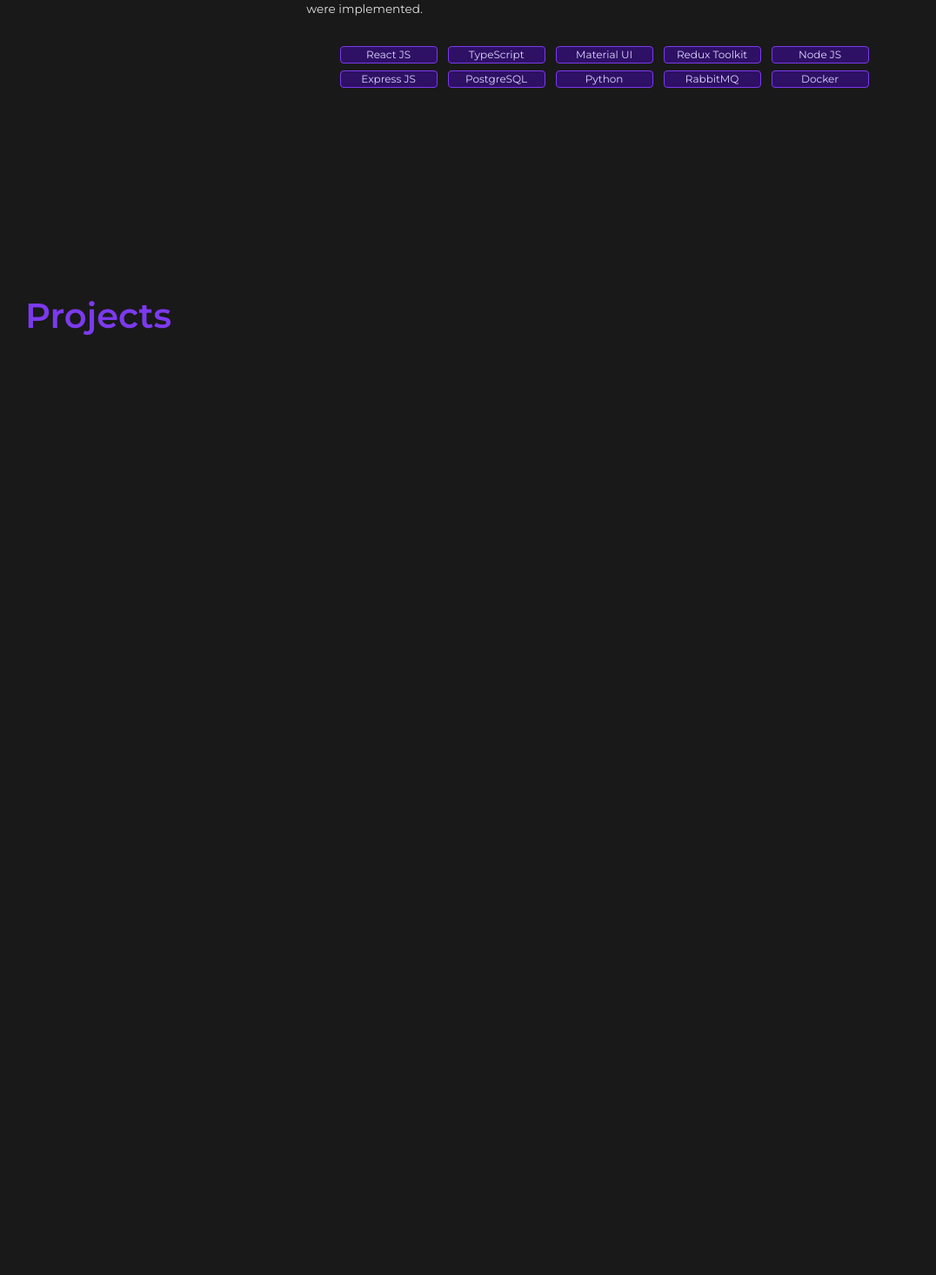
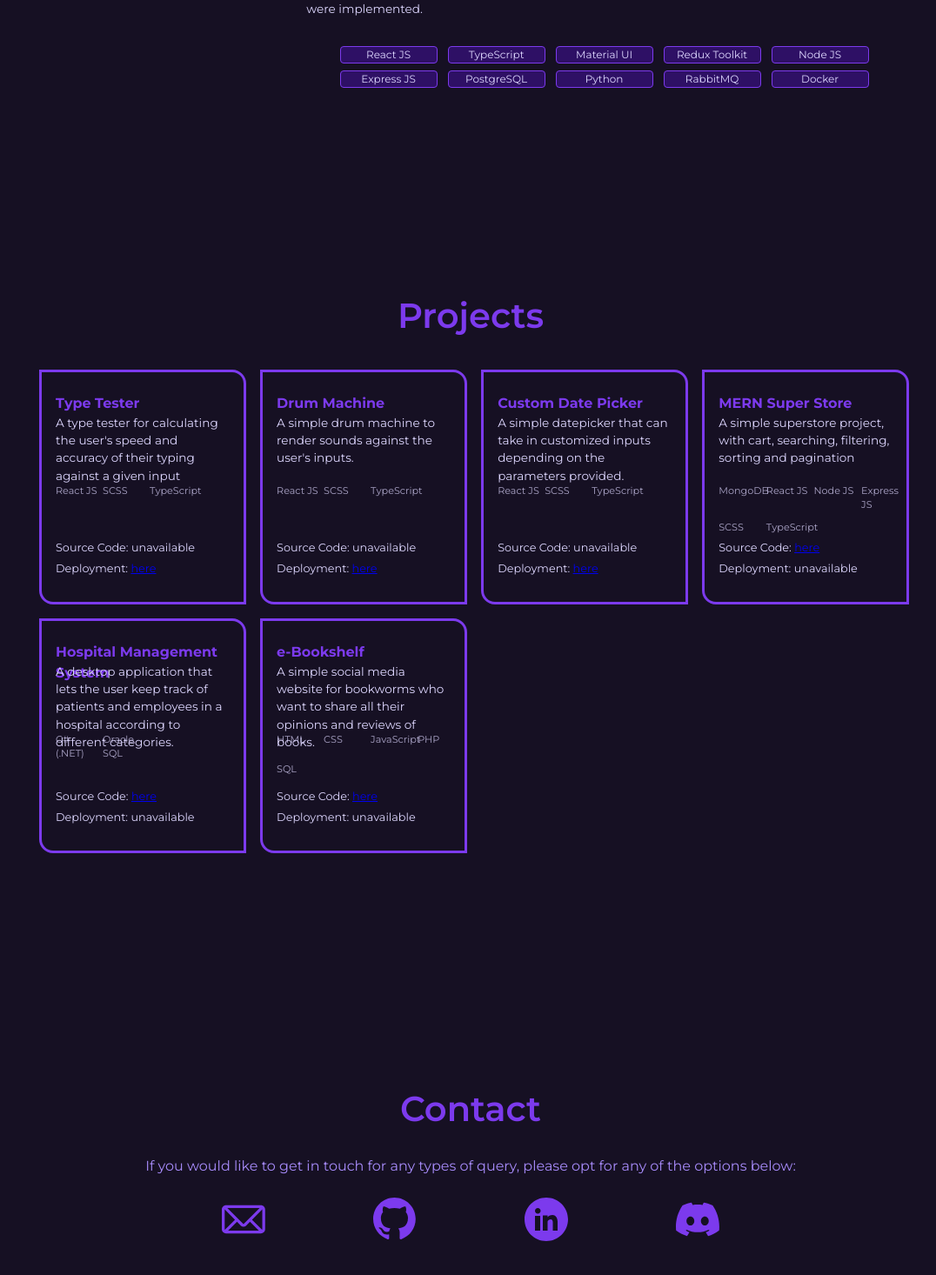
Before and after one commit to snigdho611/snigdho611.dev, a React (Vite) app: page / in a window 1280 px wide. Shown: the part 1040-2506 px from the top of the page at 87% size, without its empty margins (99-1175 px from the left). Before the commit the page ends 1529 px from the top, so only its background shows below. Built offline with nearby package versions, Linux system fonts and the light colour scheme.

Commit message:
Adding updates

```diff
--- /dev/null
+++ b/src/components/Contact/index.scss
@@ -0,0 +1,37 @@
+@use "../../styles/colors";
+
+.contact {
+
+    display: flex;
+    flex-direction: column;
+    gap: 1.5rem;
+    // justify-content: center;
+    align-items: center;
+
+    &_header {
+        grid-column: span 2;
+        color: colors.$purple3;
+        font-size: 2.5rem;
+        font-weight: 600;
+        text-align: center;
+    }
+
+    &_tagline {
+        color: colors.$purple4;
+        text-align: center;
+    }
+
+    &_items {
+        display: flex;
+        justify-content: space-evenly;
+        width: 80%;
+
+        &_item {
+            transition: 0.25s transform;
+
+            &:hover {
+                transform: scale(1.15, 1.2);
+            }
+        }
+    }
+}
--- /dev/null
+++ b/src/components/Contact/index.tsx
@@ -0,0 +1,27 @@
+import "./index.scss";
+import data from "../../data";
+
+const Contact = () => {
+  return (
+    <div className="contact">
+      <span className="contact_header">Contact</span>
+      <span className="contact_tagline">
+        If you would like to get in touch for any types of query, please opt for any of the options
+        below:
+      </span>
+      <div className="contact_items">
+        {data.contact.map(({ image, url }, i) => {
+          return (
+            <a key={i} href={url} target={"_blank"} className="contact_items_item">
+              {/* <img src={image} alt="Not found" height={50} width={50} /> */}
+              {image}
+            </a>
+          );
+        })}
+      </div>
+    </div>
+
+  );
+};
+
+export default Contact;
--- a/src/components/Experience/index.scss
+++ b/src/components/Experience/index.scss
@@ -26,11 +26,13 @@
             font-weight: 400;
             transition: 0.25s color, 0.25s text-shadow;
             display: flex;
-            align-items: center;
 
             &_date {
                 font-size: 0.8rem;
                 color: colors.$slate-primary;
+                display: flex;
+                justify-content: center;
+                align-items: center
             }
 
             &-active {
@@ -55,6 +57,8 @@
             margin: 0 0 2rem 0;
             width: 90%;
             row-gap: 0.5rem;
+            // align-items: center;
+            // text-align: justify;
         }
 
         &_stacks {
--- a/src/components/Experience/index.tsx
+++ b/src/components/Experience/index.tsx
@@ -42,7 +42,7 @@
                 }}
                 className={currentExp === i ? "experience_company_item-active" : "experience_company_item"}
               >
-                {company}{" "}<span className="experience_company_item_date">-&nbsp; {timeStart} - {timeEnd ?? "Present"}</span>
+                {company}{" "}<span className="experience_company_item_date">&nbsp;-&nbsp; {timeStart} - {timeEnd ?? "Present"}</span>
               </div>);
           })
         }
--- a/src/components/Navbar/index.tsx
+++ b/src/components/Navbar/index.tsx
@@ -43,7 +43,7 @@
             rotate: "180deg"
           }}
           src={
-            "	https://res.cloudinary.com/drnym8nne/image/upload/v1689936405/portfolio/nav/logo_pvu06n.svg"
+            "/logo.svg"
           }
           alt="Not found"
           className="navbar_left_img"
--- a/src/components/Projects/index.scss
+++ b/src/components/Projects/index.scss
@@ -1,6 +1,11 @@
 @use "../../styles/colors";
 
 .projects {
+    display: flex;
+    flex-direction: column;
+    // justify-content: center;
+    align-items: center;
+
     &_header {
         grid-column: span 2;
         color: colors.$purple3;
@@ -8,4 +13,74 @@
         font-weight: 600;
         text-align: center;
     }
+
+    &_list {
+        padding: 2rem 1rem;
+        display: grid;
+        grid-template-columns: repeat(4, 24%);
+        row-gap: 1rem;
+        column-gap: 1rem;
+        position: relative;
+
+        &_item {
+            display: grid;
+            grid-template-rows: 1.5rem 5rem 4rem 1.5rem 1.5rem;
+            border-radius: 0 1rem 0 1rem;
+            border: 3px solid colors.$purple3;
+            padding: 1.5rem 1rem;
+            transition: 0.25s margin-top, 0.25s margin-bottom;
+            // background: linear-gradient(to top, colors.$purple1, colors.$purple2);
+
+            &:hover {
+                margin-top: -0.5rem;
+                margin-bottom: 0.5rem;
+            }
+
+
+            &_title {
+                font-weight: bold;
+                color: colors.$purple3;
+            }
+
+            &_description {
+                font-size: 0.85rem;
+            }
+
+            &_stack {
+                font-size: 0.7rem;
+                display: grid;
+                row-gap: 0.25rem;
+                column-gap: 0.25rem;
+                width: 100%;
+                opacity: 0.75;
+                grid-template-columns: repeat(4, 25%);
+            }
+
+            &_url,
+            &_hosted {
+                font-size: 0.8rem;
+            }
+        }
+
+    }
 }
+
+@media only screen and (max-width: 600px) {
+    .projects {
+        &_list {
+            grid-template-columns: repeat(1, 100%);
+
+
+            &_item {
+                // &_description {
+                //     // -webkit-line-clamp: 1;
+                //     // display: none;
+                // }
+
+                &_stack {
+                    grid-template-columns: repeat(2, 50%);
+                }
+            }
+        }
+    }
+}
--- a/src/components/Projects/index.tsx
+++ b/src/components/Projects/index.tsx
@@ -1,11 +1,24 @@
 import "./index.scss";
+import data from "../../data";
 
 const index = () => {
   return (
     <div className='projects'>
       <span className='projects_header'>Projects</span>
+      <div className="projects_list">
+        {data.projects.slice(0).reverse().map((element, i) => {
+          return (
+            <div key={i} className="projects_list_item">
+              <span className="projects_list_item_title">{element.title}</span>
+              <span className="projects_list_item_description">{element.description}</span>
+              <span className="projects_list_item_stack">{element.stack.map((stack) => (<span>{stack}</span>))}</span>
+              <span className="projects_list_item_url">Source Code: {element.url ? <a href={element.url}>here</a> : "unavailable"}</span>
+              <span className="projects_list_item_hosted">Deployment: {element.hosted ? <a href={element.hosted}>here</a> : "unavailable"}</span>
+            </div>);
+        })}
+      </div>
     </div>
-  )
-}
+  );
+};
 
-export default index
+export default index;
--- a/src/data/index.tsx
+++ b/src/data/index.tsx
@@ -1,21 +1,23 @@
 const data = {
   projects: [
-    {
-      id: 1,
-      title: "Smart Inventory System",
-      description:
-        "A web application that uses Data Mining to suggest inventory items to the user for better sales and predictive analysis.",
-      stack: ["React JS", "CSS", "SQL", "Python", "Django"],
-      url: "https://github.com/snigdho611/smart-inventory-using-data-mining",
-    },
-    {
-      id: 2,
-      title: "Industryal",
-      description:
-        "A fullstack ERP system that can handle the entirety of factory management process, from raw materials to finished products.",
-      stack: ["React JS", "CSS", "Laravel", "SQL"],
-      url: "https://github.com/fffffatah/Industryal-An-ERP-System",
-    },
+    // {
+    //   id: 1,
+    //   title: "Smart Inventory System",
+    //   description:
+    //     "A web application that uses Data Mining to suggest inventory items to the user for better sales and predictive analysis.",
+    //   stack: ["React JS", "CSS", "SQL", "Python", "Django"],
+    //   url: "https://github.com/snigdho611/smart-inventory-using-data-mining",
+    //   hosted: null
+    // },
+    // {
+    //   id: 2,
+    //   title: "Industryal",
+    //   description:
+    //     "A fullstack ERP system that can handle the entirety of factory management process, from raw materials to finished products.",
+    //   stack: ["React JS", "CSS", "Laravel", "SQL"],
+    //   url: "https://github.com/fffffatah/Industryal-An-ERP-System",
+    //   hosted: null
+    // },
     {
       id: 3,
       title: "e-Bookshelf",
@@ -23,6 +25,7 @@
         "A simple social media website for bookworms who want to share all their opinions and reviews of books.",
       stack: ["HTML", "CSS", "JavaScript", "PHP", "SQL"],
       url: "https://github.com/Atanusaha143/eBookshelf---a-Book-Cataloging-Social-Platform",
+      hosted: null
     },
     {
       id: 4,
@@ -31,21 +34,40 @@
         "A desktop application that lets the user keep track of patients and employees in a hospital according to different categories.",
       stack: ["C# (.NET)", "Oracle SQL"],
       url: "https://github.com/snigdho611/hospital-management-system",
+      hosted: null
     },
     {
       id: 5,
       title: "MERN Super Store",
       description:
-        "A simple superstore project. Originally done with React JS, Express and MongoDB. Now updated the project with things like SCSS, TypeScript and a cloud database instance for data storage.",
+        "A simple superstore project, with cart, searching, filtering, sorting and pagination",
       stack: ["MongoDB", "React JS", "Node JS", "Express JS", "SCSS", "TypeScript"],
       url: "https://github.com/snigdho611/mern-superstore",
+      hosted: null
     },
     {
       id: 6,
       title: "Custom Date Picker",
       description: "A simple datepicker that can take in customized inputs depending on the parameters provided.",
-      stack: ["MongoDB", "React JS", "Node JS", "Express JS", "SCSS", "TypeScript"],
+      stack: ["React JS", "SCSS", "TypeScript"],
+      url: null,
+      hosted: 'https://custom-react-datepicker-yfku.vercel.app/'
+    },
+    {
+      id: 7,
+      title: "Drum Machine",
+      description: "A simple drum machine to render sounds against the user's inputs.",
+      stack: ["React JS", "SCSS", "TypeScript"],
+      url: null,
       hosted: 'https://react-drums.vercel.app'
+    },
+    {
+      id: 8,
+      title: "Type Tester",
+      description: "A type tester for calculating the user's speed and accuracy of their typing against a given input",
+      stack: ["React JS", "SCSS", "TypeScript"],
+      url: null,
+      hosted: 'https://react-type-speed.vercel.app'
     }
   ],
   experience: [
@@ -53,7 +75,7 @@
       id: 1,
       company: "BJIT",
       title: "Software Engineer (Web)",
-      timeStart: "Mar 2022",
+      timeStart: "Mar '22",
       timeEnd: null,
       url: "https://bjitgroup.com/",
       works: [
@@ -90,8 +112,8 @@
       id: 2,
       company: "Sohopathi",
       title: "Software Engineer (Full Stack)",
-      timeStart: "Sep 2021",
-      timeEnd: "Mar 2022",
+      timeStart: "Sep '21",
+      timeEnd: "Mar '22",
       url: "https://sohopathi.io/",
       stack: ["React JS", "TypeScript", "SCSS", "Node JS", "Express JS", "MongoDB",],
       works: [
@@ -111,8 +133,8 @@
       id: 3,
       company: "Deepchainlabs",
       title: "Software Engineer Intern",
-      timeStart: "Jul 2021",
-      timeEnd: "Sep 2022",
+      timeStart: "Jul '21",
+      timeEnd: "Sep '22",
       url: "https://www.deepchainlabs.com/",
       stack: ["Laravel", "MySQL"],
       works: ["Worked on an Online Medical Platform. Maintained modules that worked with user, client, transactions and sessions for the system. Wrote API as per requirement for proper integration with UI."],
@@ -141,7 +163,7 @@
           <path
             className="main_contact_content_links_link_svg_path"
             d="M20.6411 0H2.27242C1.01934 0 0 1.0193 0 2.27242V12.7276C0 13.9807 1.01934 15 2.27242 15H20.6411C21.8941 15 22.9134 13.9807 22.9134 12.7276V2.27242C22.9135 1.0193 21.8942 0 20.6411 0ZM21.3986 2.27242V12.7276C21.3986 12.8471 21.3649 12.9562 21.3153 13.0568L15.9601 7.70116L21.3971 2.26425C21.3971 2.26727 21.3986 2.26945 21.3986 2.27242ZM1.51495 12.7275V2.27242C1.51495 2.26945 1.51648 2.26731 1.51648 2.26429L6.95339 7.70121L1.59783 13.0567C1.54861 12.9562 1.51495 12.8471 1.51495 12.7275ZM11.6905 9.82867C11.5656 9.95362 11.348 9.95362 11.223 9.82867L2.90968 1.51495H20.0042L11.6905 9.82867ZM8.02451 8.77237L10.1519 10.8998C10.5007 11.2485 10.9641 11.4405 11.4568 11.4405C11.9494 11.4405 12.4129 11.2485 12.7617 10.8998L14.8891 8.77237L19.6014 13.4851H3.31177L8.02451 8.77237Z"
-            fill="#059669"
+            fill="#7c3aed"
           />
         </svg>
       ),
@@ -151,20 +173,12 @@
       id: 2,
       image: (
         <svg
+          // width="98"
+          // height="96"
           width="50"
           height="50"
-          viewBox="0 0 20 20"
-          fill="none"
-          xmlns="http://www.w3.org/2000/svg"
-          className="main_contact_content_links_link_svg"
-        >
-          <path
-            fillRule="evenodd"
-            clipRule="evenodd"
-            d="M12.6395 19.648C16.8816 18.4901 20 14.6092 20 10C20 4.47715 15.5228 0 10 0C4.47715 0 0 4.47715 0 10C0 14.6832 3.21929 18.6145 7.56561 19.7016C7.5308 19.6903 7.49627 19.6786 7.46204 19.6665V17.3172C6.88677 17.513 5.53899 17.6864 4.75005 16.8138C4.36988 16.3933 4.13627 15.9978 3.91738 15.6272C3.56847 15.0365 3.25698 14.5091 2.44897 14.0451C3.89537 13.7095 4.80484 14.8002 5.07878 15.3875C5.27053 15.779 6.03208 16.4447 7.54422 15.9748C7.54422 14.8338 7.98252 14.4926 8.20167 14.4646C5.98277 14.7478 1.79152 11.7798 4.66788 6.9135C4.53091 6.35416 4.33916 4.73208 4.66788 4.22867C4.9966 3.72527 6.66762 4.62021 7.46204 5.31938C8.25645 4.95581 10.3713 4.44681 12.4751 5.31938C13.79 3.97697 14.9405 4.0329 15.3514 4.22867C15.4884 4.84395 15.6802 6.27586 15.3514 7.0813C16.9951 8.00422 16.9951 14.4646 11.8998 14.5485C12.623 15.6895 12.6942 16.2545 12.6395 16.3943V19.648ZM12.0048 19.799C11.4251 19.9016 10.6728 19.9913 9.89002 19.9994C9.92663 19.9998 9.96329 20 10 20C10.6866 20 11.3571 19.9308 12.0048 19.799Z"
-            fill="#059669"
-            className="main_contact_content_links_link_svg_path"
-          />
+          viewBox="0 0 100 100" xmlns="http://www.w3.org/2000/svg">
+          <path fill-rule="evenodd" clip-rule="evenodd" d="M48.854 0C21.839 0 0 22 0 49.217c0 21.756 13.993 40.172 33.405 46.69 2.427.49 3.316-1.059 3.316-2.362 0-1.141-.08-5.052-.08-9.127-13.59 2.934-16.42-5.867-16.42-5.867-2.184-5.704-5.42-7.17-5.42-7.17-4.448-3.015.324-3.015.324-3.015 4.934.326 7.523 5.052 7.523 5.052 4.367 7.496 11.404 5.378 14.235 4.074.404-3.178 1.699-5.378 3.074-6.6-10.839-1.141-22.243-5.378-22.243-24.283 0-5.378 1.94-9.778 5.014-13.2-.485-1.222-2.184-6.275.486-13.038 0 0 4.125-1.304 13.426 5.052a46.97 46.97 0 0 1 12.214-1.63c4.125 0 8.33.571 12.213 1.63 9.302-6.356 13.427-5.052 13.427-5.052 2.67 6.763.97 11.816.485 13.038 3.155 3.422 5.015 7.822 5.015 13.2 0 18.905-11.404 23.06-22.324 24.283 1.78 1.548 3.316 4.481 3.316 9.126 0 6.6-.08 11.897-.08 13.526 0 1.304.89 2.853 3.316 2.364 19.412-6.52 33.405-24.935 33.405-46.691C97.707 22 75.788 0 48.854 0z" fill="#7c3aed" />
         </svg>
       ),
       url: "https://www.github.com/snigdho611",
@@ -184,7 +198,7 @@
             fillRule="evenodd"
             clipRule="evenodd"
             d="M10 20C15.5228 20 20 15.5228 20 10C20 4.47715 15.5228 0 10 0C4.47715 0 0 4.47715 0 10C0 15.5228 4.47715 20 10 20ZM6.1 7.4C6.81797 7.4 7.4 6.81797 7.4 6.1C7.4 5.38203 6.81797 4.8 6.1 4.8C5.38203 4.8 4.8 5.38203 4.8 6.1C4.8 6.81797 5.38203 7.4 6.1 7.4ZM4.80001 8.4H7.20001V15.2H4.80001V8.4ZM8.40001 8.4V15.2H10.6V11C10.6667 10.6667 11.08 10 12.2 10C12.84 10.16 13 11 13 11.4V15.2H15.2V11C15.2 10 14.72 8 12.8 8C11 8.2 10.6 8.93333 10.6 9.2V8.2H8.40001V8.4Z"
-            fill="#059669"
+            fill="#7c3aed"
             className="main_contact_content_links_link_svg_path"
           />
         </svg>
@@ -204,7 +218,7 @@
         >
           <path
             d="M18.6031 1.42375C17.1815 0.758625 15.6615 0.275242 14.0724 0C13.8772 0.352851 13.6492 0.827443 13.492 1.20498C11.8027 0.95093 10.1289 0.95093 8.47071 1.20498C8.31354 0.827443 8.08035 0.352851 7.88344 0C6.29258 0.275242 4.77082 0.760401 3.34924 1.42727C0.481901 5.76019 -0.295387 9.98549 0.0932582 14.1508C1.99503 15.571 3.83807 16.4337 5.65001 16.9983C6.09739 16.3825 6.49639 15.728 6.84012 15.0382C6.18547 14.7895 5.55846 14.4825 4.96601 14.1261C5.12319 14.0097 5.27693 13.8879 5.42546 13.7627C9.03899 15.4528 12.9652 15.4528 16.5355 13.7627C16.6858 13.8879 16.8395 14.0097 16.995 14.1261C16.4008 14.4842 15.7721 14.7912 15.1174 15.04C15.4611 15.728 15.8584 16.3843 16.3075 17C18.1212 16.4355 19.966 15.5728 21.8677 14.1508C22.3237 9.32214 21.0887 5.13565 18.6031 1.42375ZM7.33241 11.5892C6.24767 11.5892 5.35809 10.5765 5.35809 9.34331C5.35809 8.11012 6.22867 7.0957 7.33241 7.0957C8.43618 7.0957 9.32573 8.10835 9.30673 9.34331C9.30845 10.5765 8.43618 11.5892 7.33241 11.5892ZM14.6286 11.5892C13.5438 11.5892 12.6543 10.5765 12.6543 9.34331C12.6543 8.11012 13.5248 7.0957 14.6286 7.0957C15.7323 7.0957 16.6219 8.10835 16.6029 9.34331C16.6029 10.5765 15.7323 11.5892 14.6286 11.5892Z"
-            fill="#059669"
+            fill="#7c3aed"
             className="main_contact_content_links_link_svg_path"
           />
         </svg>
--- a/src/index.scss
+++ b/src/index.scss
@@ -6,7 +6,7 @@
     font-weight: 400;
 
     color-scheme: light dark;
-    color: rgba(255, 255, 255, 0.87);
+    color: #ddd6fe;
 
     font-synthesis: none;
     text-rendering: optimizeLegibility;
@@ -17,7 +17,7 @@
 body {
     margin: 0;
     // position: fixed;
-    background-color: #191919;
+    background-color: colors.$purple0;
     position: relative;
 }
 
--- a/src/pages/Home/index.tsx
+++ b/src/pages/Home/index.tsx
@@ -3,6 +3,7 @@
 import Hero from '../../components/Hero';
 import Experience from '../../components/Experience';
 import Projects from '../../components/Projects';
+import Contact from '../../components/Contact';
 
 const Home: React.FC = () => {
   return (
@@ -10,6 +11,7 @@
       <Hero />
       <Experience />
       <Projects />
+      <Contact />
     </Layout>
 
   );
--- a/src/styles/_colors.scss
+++ b/src/styles/_colors.scss
@@ -10,6 +10,7 @@
 // $purple3: #ae00cb;
 // $purple4: #ef94f4;
 // $purple5: #fee1ff;
+$purple0: #161023;
 $purple1: #2e1065;
 $purple2: #5b21b6;
 $purple3: #7c3aed;
```
Also changed, not shown: public/logo.svg (added), src/components/Layout/index.scss (line endings or trailing spaces).
